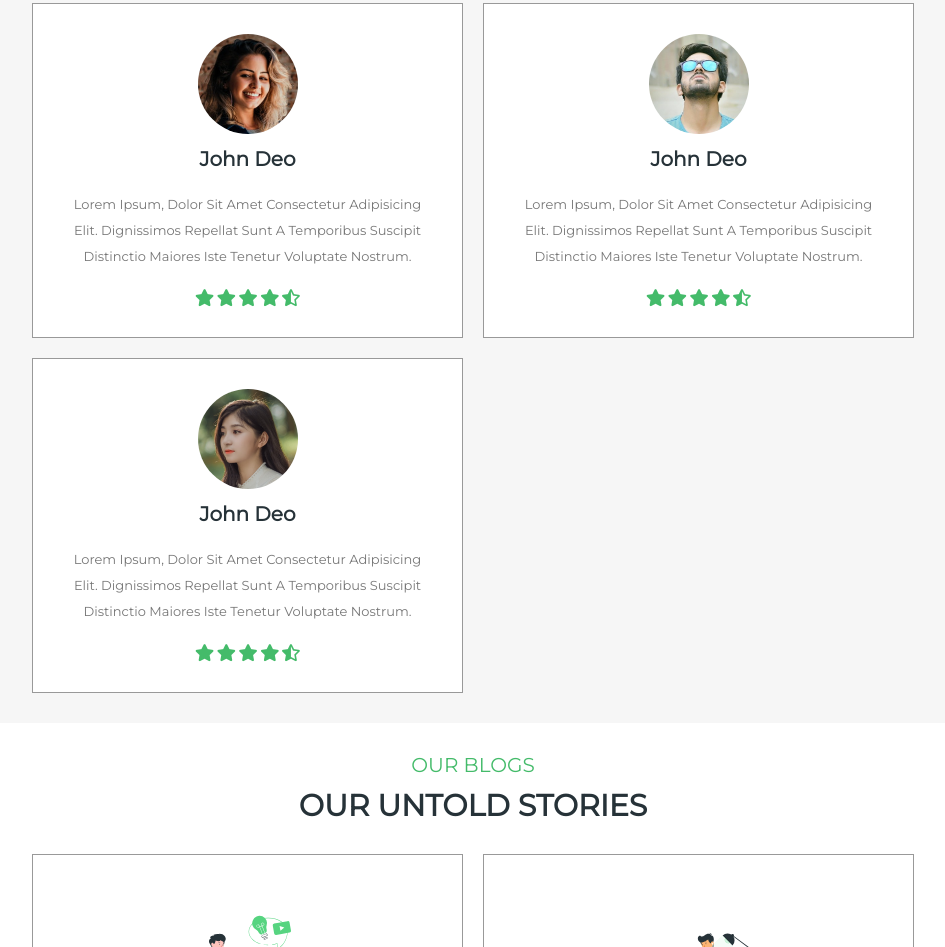
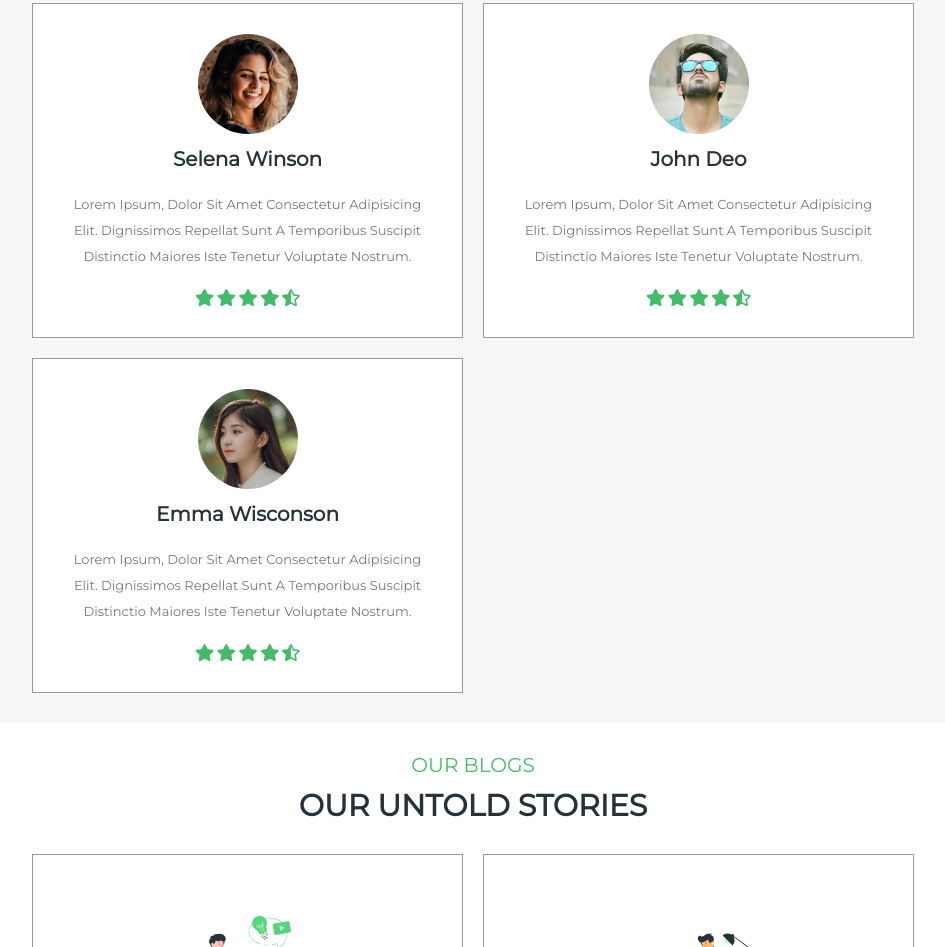
Before and after one commit to singh-pragya03/Mini-Project, a plain HTML site: page index.html in a window 1280 px wide. Shown: the part 5831-6778 px from the top of the page, without its empty margins (317-1262 px from the left). Drawn offline with Linux system fonts and the light colour scheme.

Commit message:
Minor changes

```diff
--- a/css/style.css
+++ b/css/style.css
@@ -735,4 +735,3 @@
     width: 100%;
   }
 }
-/*# sourceMappingURL=style.css.map */
--- a/index.html
+++ b/index.html
@@ -4,21 +4,17 @@
     <meta charset="UTF-8">
     <meta http-equiv="X-UA-Compatible" content="IE=edge">
     <meta name="viewport" content="width=device-width, initial-scale=1.0">
-    <title>complete responsive online education website design tutorial</title>
+    <title>E-commerce</title>
 
-    <!-- font awesome cdn link  -->
     <link rel="stylesheet" href="https://cdnjs.cloudflare.com/ajax/libs/font-awesome/5.15.4/css/all.min.css">
 
-    <!-- custom css file link  -->
     <link rel="stylesheet" href="css/style.css">
 
-    <!-- custom js file link  -->
     <script src="js/script.js" defer></script>
 
 </head>
 <body>
 
-<!-- header section starts  -->
 
 <div id="menu-btn" class="fas fa-bars"></div>
 
@@ -48,9 +44,7 @@
 
 </header>
 
-<!-- header section ends -->
 
-<!-- home section starts  -->
 
 <section class="home" id="home">
 
@@ -67,9 +61,7 @@
 
 </section>
 
-<!-- home section ends -->
 
-<!-- info section starts  -->
 
 <section class="info-container">
 
@@ -107,9 +99,7 @@
 
 </section>
 
-<!-- info section ends -->
 
-<!-- category section starts  -->
 
 <section class="category" id="category">
 
@@ -160,9 +150,7 @@
 
 </section>
 
-<!-- category section ends -->
 
-<!-- about section starts  -->
 
 <section class="about" id="about">
 
@@ -179,9 +167,7 @@
 
 </section>
 
-<!-- about section ends -->
 
-<!-- courses section starts  -->
 
 <section class="courses" id="courses">
 
@@ -310,9 +296,7 @@
 
 </section>
 
-<!-- courses section ends -->
 
-<!-- pricing section starts  -->
 
 <section class="pricing" id="pricing">
 
@@ -369,9 +353,7 @@
 
 </section>
 
-<!-- pricing section ends -->
 
-<!-- contact section starts  -->
 
 <section class="contact" id="contact">
 
@@ -436,9 +418,7 @@
 
 </section>
 
-<!-- contact section ends -->
 
-<!-- reviews section starts  -->
 
 <section class="reviews" id="reviews">
 
@@ -451,7 +431,7 @@
 
         <div class="box">
             <img src="images/pic-1.png" alt="">
-            <h3>john deo</h3>
+            <h3>Selena Winson</h3>
             <p>Lorem ipsum, dolor sit amet consectetur adipisicing elit. Dignissimos repellat sunt a temporibus suscipit distinctio maiores iste tenetur voluptate nostrum.</p>
             <div class="stars">
                 <i class="fas fa-star"></i>
@@ -477,7 +457,7 @@
 
         <div class="box">
             <img src="images/pic-3.png" alt="">
-            <h3>john deo</h3>
+            <h3>Emma Wisconson</h3>
             <p>Lorem ipsum, dolor sit amet consectetur adipisicing elit. Dignissimos repellat sunt a temporibus suscipit distinctio maiores iste tenetur voluptate nostrum.</p>
             <div class="stars">
                 <i class="fas fa-star"></i>
@@ -492,9 +472,7 @@
 
 </section>
 
-<!-- reviews section ends -->
 
-<!-- blogs section starts -->
 
 <section class="blogs" id="blogs">
 
@@ -539,7 +517,6 @@
 
 </section>
 
-<!-- blogs section ends -->
 
 </body>
 </html>
```
